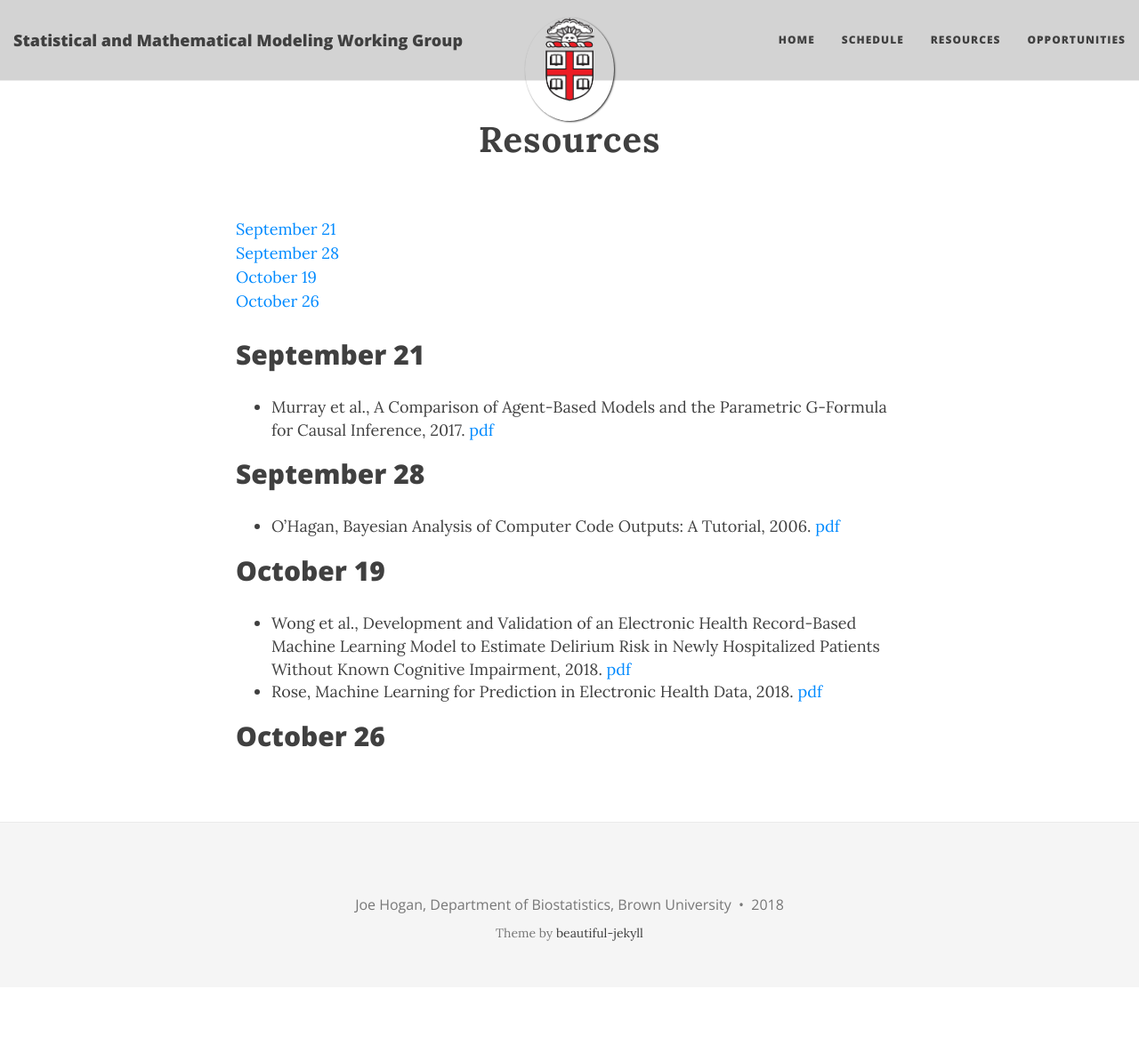
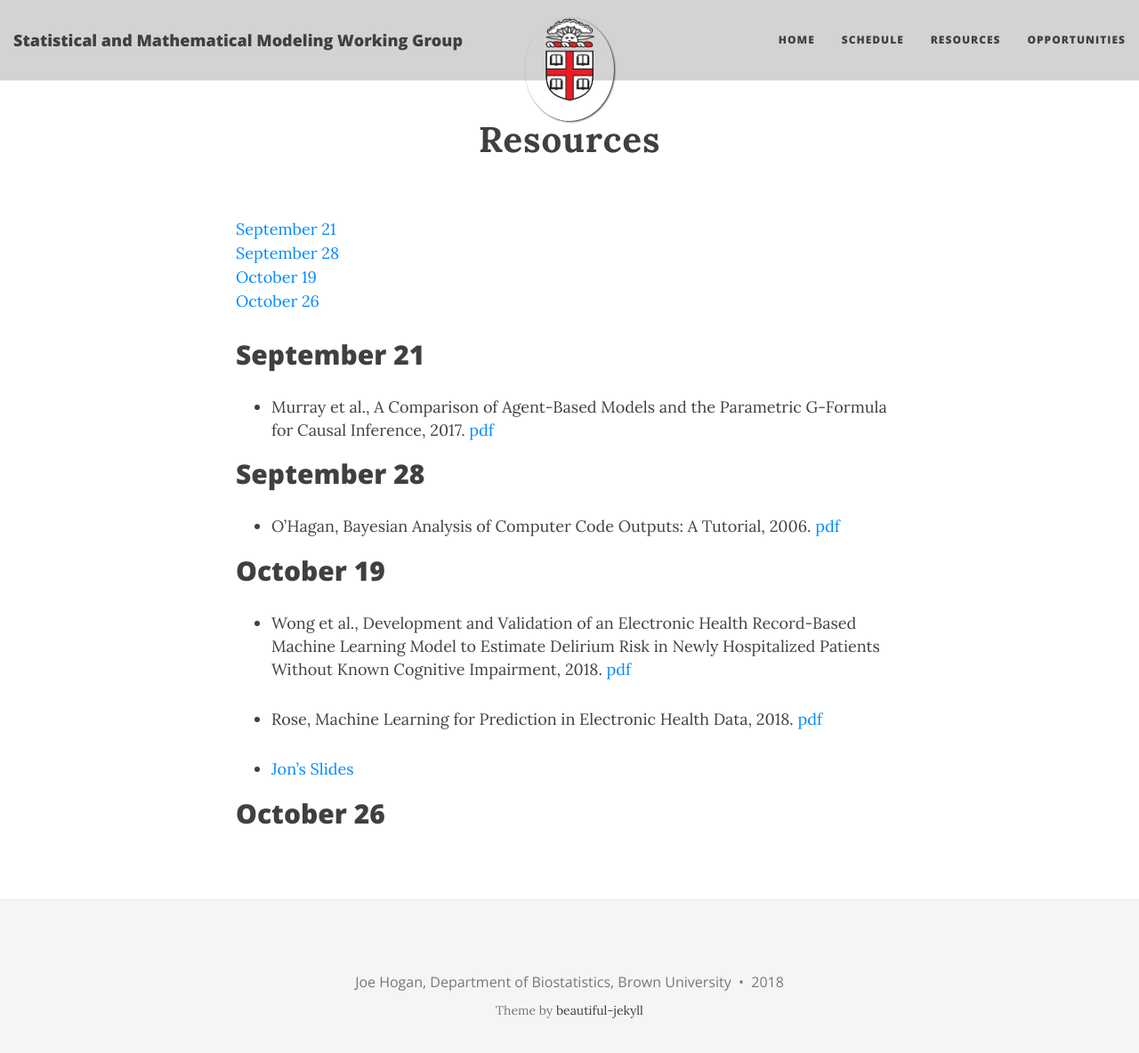
Before and after one commit to HoganDataLab/SMWG, a Jekyll site: the page built from resources.md, in a window 1280 px wide and 1197 px high. Shown: the top 1184 px of the window at 89% size. Built offline with Jekyll 4.4.1, drawn with Linux system fonts in a browser that asks for light colours; nearby versions of some CDN libraries.

```diff
--- a/resources.md
+++ b/resources.md
@@ -24,5 +24,7 @@
   - Wong et al., Development and Validation of an Electronic Health Record-Based Machine Learning Model to Estimate Delirium Risk in Newly Hospitalized Patients Without Known Cognitive Impairment, 2018. [pdf](/SMWG/docs/papers/wong2018.pdf)
   - Rose, Machine Learning for Prediction in Electronic Health Data, 2018. [pdf](/SMWG/docs/papers/rose2018.pdf)
 
+  - [Jon's Slides](/SMWg/docs/slides/jonslides.pdf)
+
 ## October 26
 <a id="oct26"></a>
```
Also changed, not shown: 2 other files.
